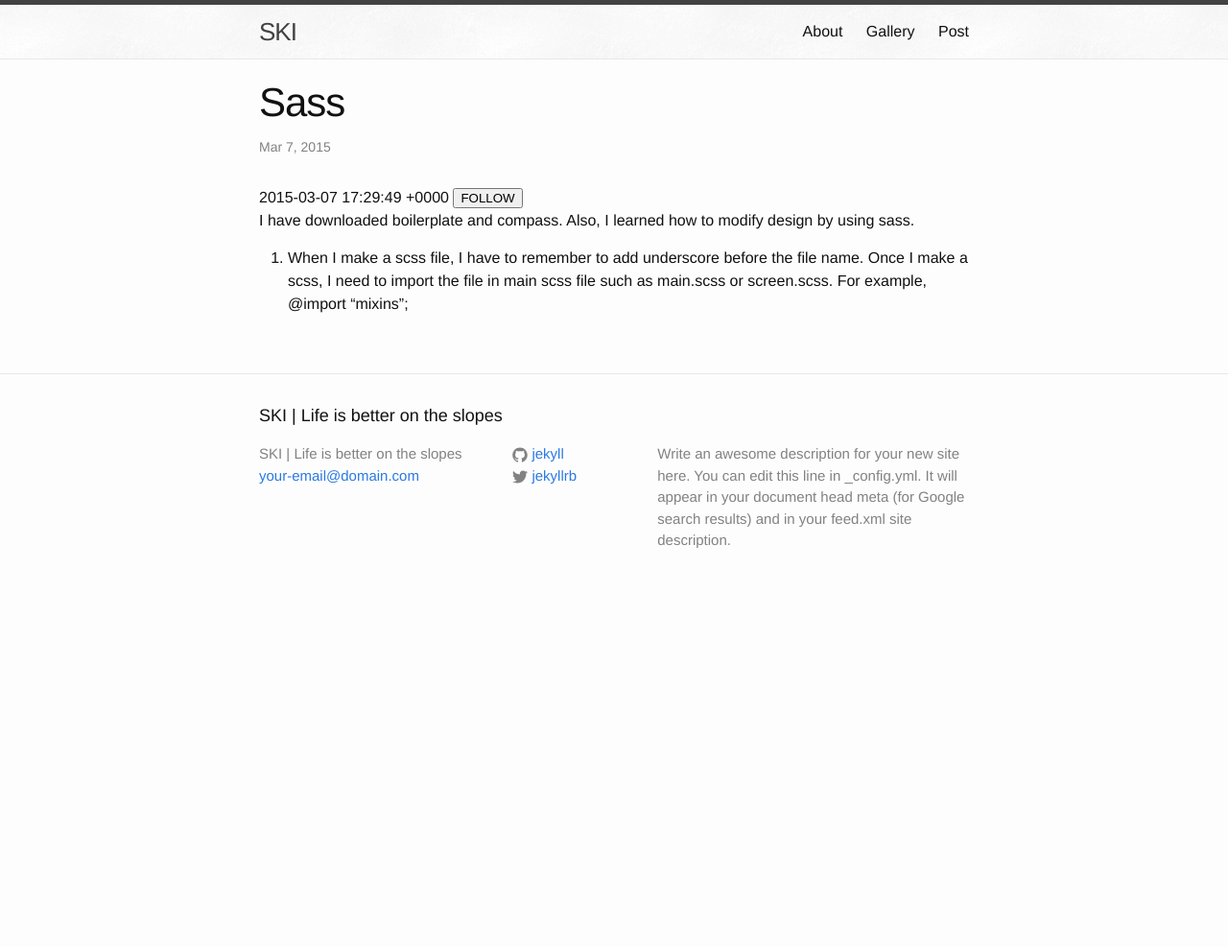
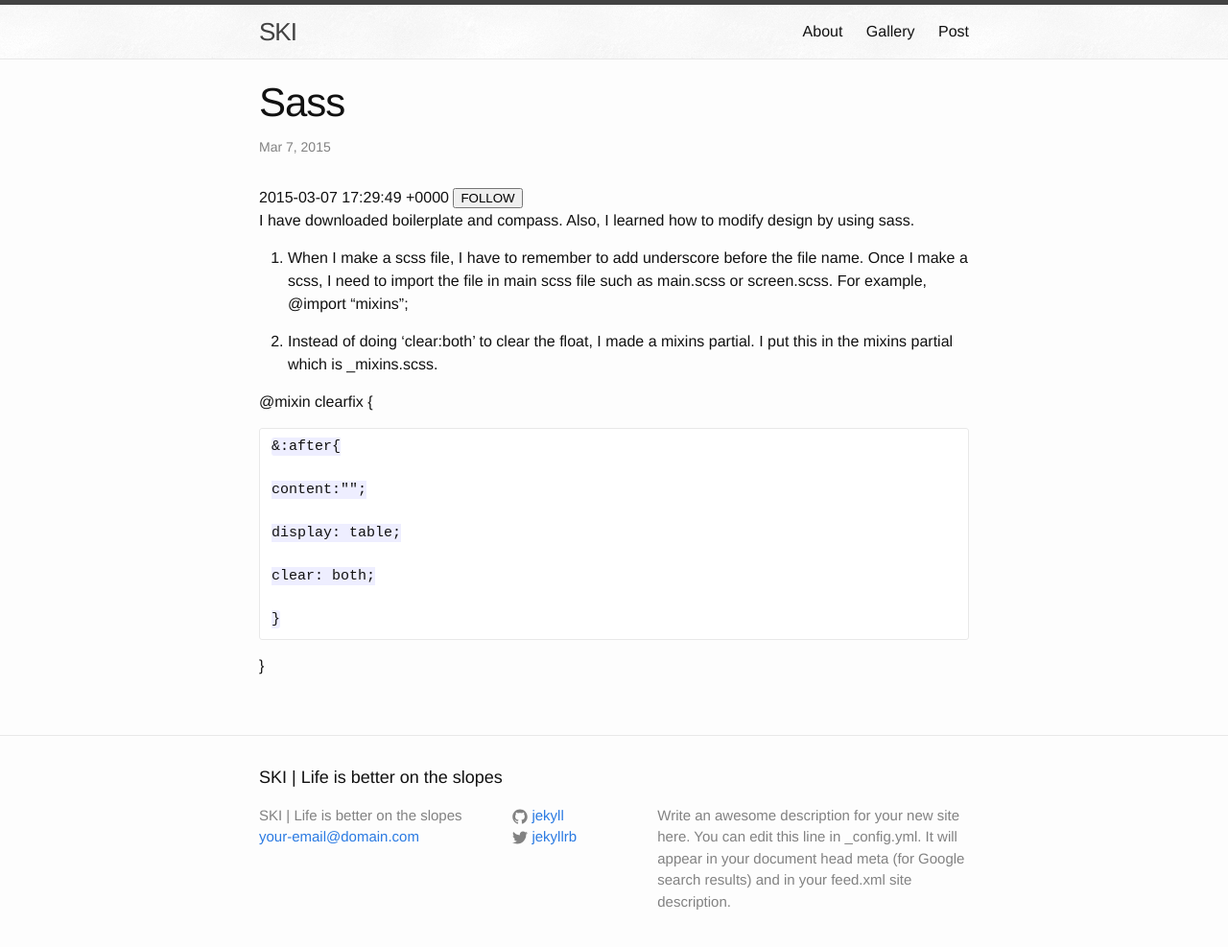
Before and after one commit to JiminHong/JiminHong.github.io, a Jekyll site: the page built from _posts/2015-03-03-03.markdown, in a window 1280 px wide and 1011 px high. Shown: the top 987 px of the window at 96% size. Built offline with Jekyll 4.4.1, drawn with Linux system fonts in a browser that asks for light colours.

Commit message:
added mixins

```diff
--- a/_posts/2015-03-03-03.markdown
+++ b/_posts/2015-03-03-03.markdown
@@ -8,3 +8,19 @@ categories: jekyll update
 I have downloaded boilerplate and compass. Also, I learned how to modify design by using sass.
 
 1. When I make a scss file, I have to remember to add underscore before the file name. Once I make a scss, I need to import the file in main scss file such as main.scss or screen.scss. For example, @import "mixins";
+
+2. Instead of doing 'clear:both' to clear the float, I made a mixins partial. I put this in the mixins partial which is _mixins.scss.
+
+@mixin clearfix {
+
+	&:after{
+
+	content:"";
+
+	display: table;
+
+	clear: both;
+
+	}
+
+}
```
